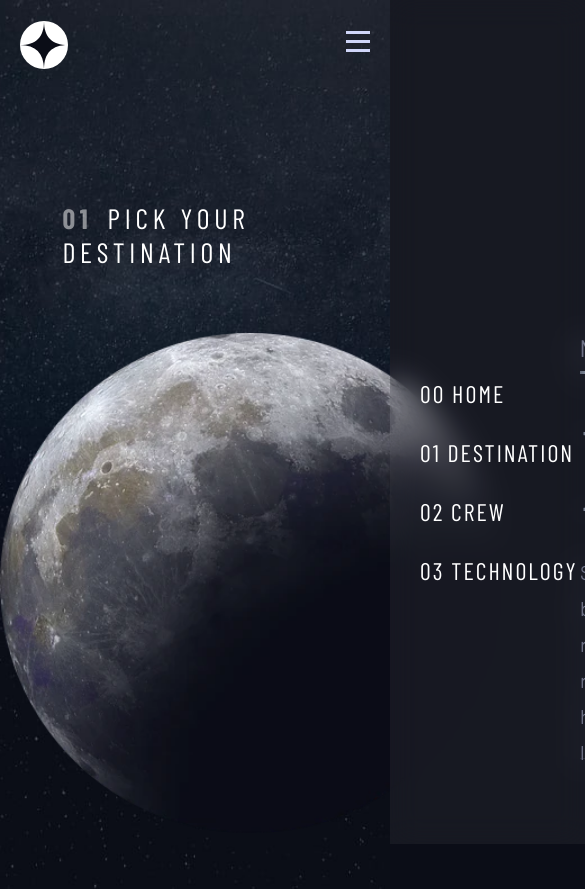
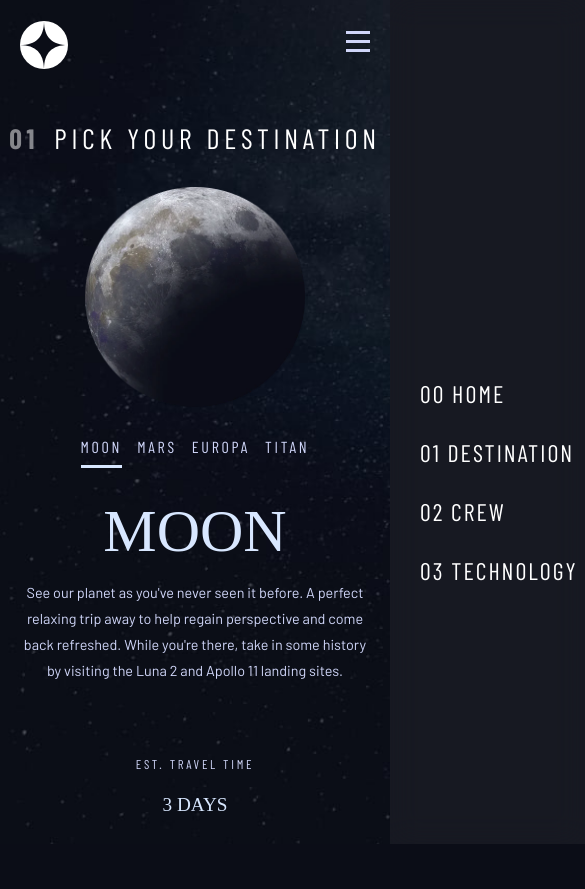
Before and after one commit to ME0WGE/React-Space-Router, a React (Vite) app: page /destination/moon in a window 390 px wide. Shown: the top 889 px of the page, 585 px wide, since content can reach past the window. After the commit the page ends 844 px from the top, so only its background shows below. Built offline with nearby package versions, Linux system fonts and the light colour scheme; a web font is replaced by a local one.

Commit message:
responsive destination okayge

```diff
--- a/src/pages/destination/destination.css
+++ b/src/pages/destination/destination.css
@@ -171,3 +171,153 @@
 [data-value="titan"] {
   color: #ffd700;
 }
+
+/* Media Queries */
+@media (max-width: 1440px) {
+  /* -- TABLET -- */
+  .destination-container {
+    background-image: url("../../assets/destination/tablet/background-destination-tablet.jpg");
+  }
+
+  .destination-title {
+    margin-left: 8%;
+    padding-top: 6rem;
+    padding-bottom: 3rem;
+  }
+
+  .destination-main {
+    flex-direction: column;
+    align-items: center;
+    text-align: center;
+  }
+
+  .destination-selection {
+    display: flex;
+    flex-direction: column;
+    align-items: center;
+  }
+
+  .planet-image {
+    width: 400px;
+    height: 400px;
+    margin-right: 0;
+    margin-bottom: 40px;
+  }
+
+  .planet-nav {
+    justify-content: center;
+  }
+
+  .planet-info {
+    max-width: 80%;
+    font-size: 4rem;
+    display: flex;
+    flex-direction: column;
+    align-items: center;
+  }
+
+  .planet-description {
+    text-align: center;
+    max-width: 600px;
+  }
+
+  .planet-stats {
+    justify-content: space-around;
+  }
+
+  .stat-block {
+    text-align: center;
+    margin: 0 15px;
+  }
+}
+
+@media (max-width: 768px) {
+  /* -- MOBILE -- */
+  .destination-container {
+    background-image: url("../../assets/destination/mobile/background-destination-mobile.jpg");
+  }
+
+  .destination-title {
+    margin-left: 0;
+    justify-content: center;
+    padding-top: 4rem;
+    padding-bottom: 2rem;
+  }
+
+  .planet-image {
+    width: 300px;
+    height: 300px;
+    margin-bottom: 30px;
+  }
+
+  .planet-nav {
+    gap: 20px;
+  }
+
+  .planet-link {
+    font-size: 1.2rem;
+  }
+
+  .planet-info {
+    max-width: 90%;
+    font-size: 3rem;
+  }
+
+  .planet-description {
+    margin-bottom: 40px;
+    font-size: 1rem;
+    height: auto;
+    max-height: 200px;
+    overflow-y: auto;
+  }
+
+  .planet-stats {
+    flex-direction: column;
+    align-items: center;
+  }
+
+  .stat-block {
+    margin-bottom: 20px;
+    width: auto;
+  }
+
+  .stat-value {
+    font-size: 1.5rem;
+  }
+}
+
+/* (-- XS MOBILE --) */
+@media (max-width: 480px) {
+  .destination-title {
+    padding-top: 3rem;
+  }
+
+  .planet-image {
+    width: 220px;
+    height: 220px;
+  }
+
+  .planet-nav {
+    gap: 15px;
+  }
+
+  .planet-link {
+    font-size: 1rem;
+  }
+
+  .planet-info {
+    font-size: 2.5rem;
+  }
+
+  .planet-description {
+    font-size: 0.9rem;
+  }
+
+  .stat-title {
+    font-size: 0.8rem;
+  }
+
+  .stat-value {
+    font-size: 1.2rem;
+  }
+}
```
